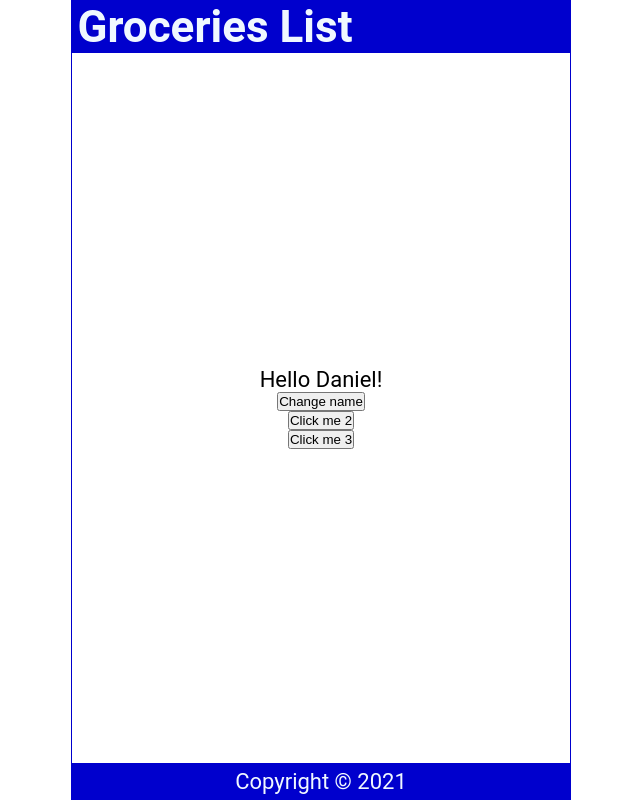
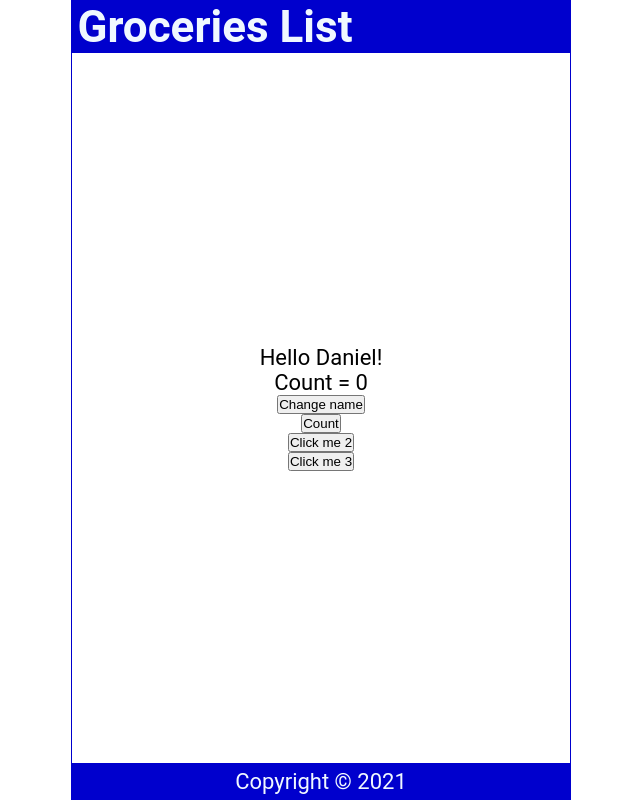
Before and after one commit to leohersant/react-tut, a React (Create React App) app: page / in a window 1280 px wide. Shown: the whole page, without its empty margins (319-959 px from the left). Built offline with nearby package versions, Linux system fonts and the light colour scheme.

Commit message:
state count

```diff
--- a/src/Content.js
+++ b/src/Content.js
@@ -5,12 +5,17 @@ const Content = () => {
     // Getter and Setter (State). Daniel is default value.
     // This is an array of variables. getName = 'Daniel' by default
     const [getName, setName] = useState('Daniel');
+    const [getCount, setCount] = useState(0);
 
 
     const handleNameChange = () => {
         const names = ['Leon', 'Daniel', 'Junior'];
         const int = Math.floor(Math.random() * 3);
         return setName(names[int]);
+    }
+
+    const handleCountChange = () => {
+        return setCount(getCount + 1);
     }
 
     const handleClick = () => {
@@ -31,11 +36,16 @@ const Content = () => {
                 Hello {getName}!
             </p>
 
+            <p>Count = {getCount}</p>
+
             <button onClick={handleNameChange}>Change name</button>
+
+            <button onClick={handleCountChange}>Count</button>
 
             <button onClick={() => handleClick2('Leo')}>Click me 2</button>
 
             <button onClick={(e) => handleClick3(e)}>Click me 3</button>
+
 
         </main>
     )
```
